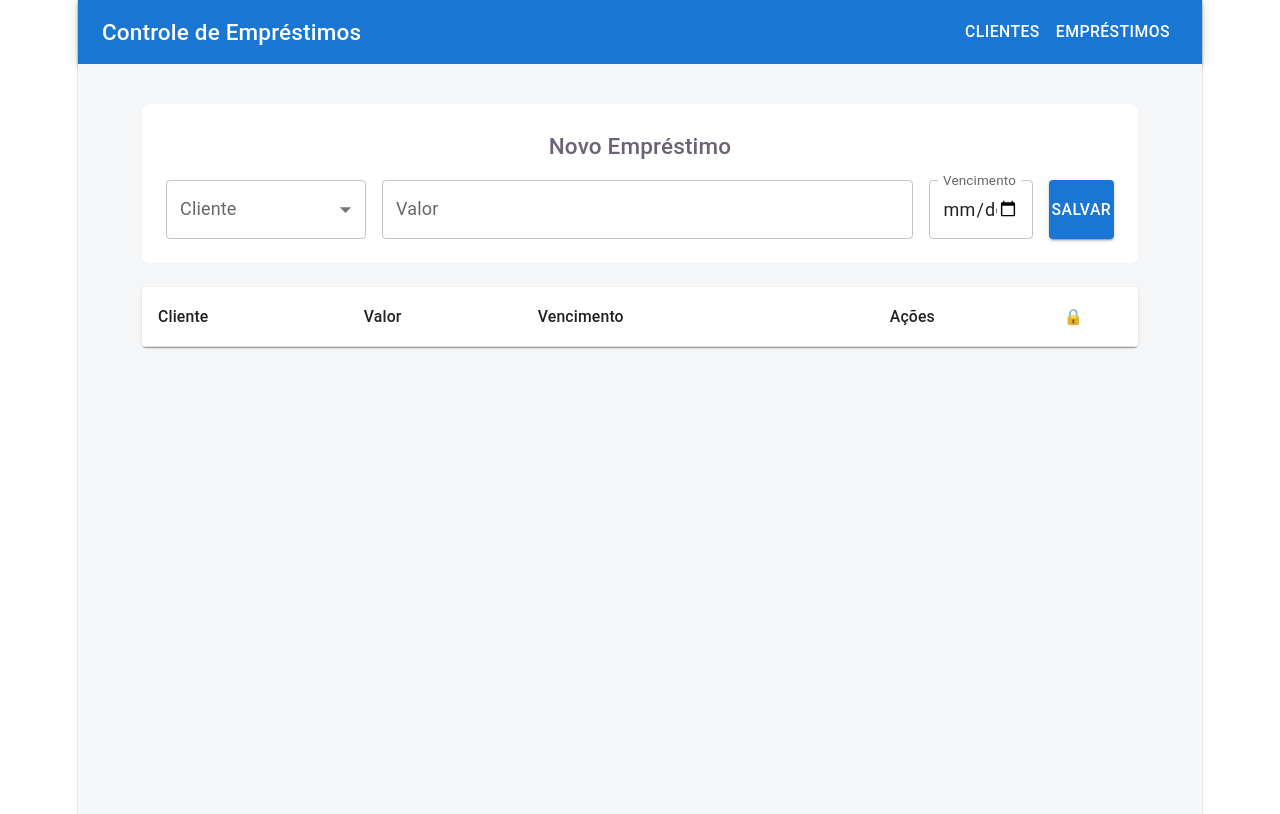
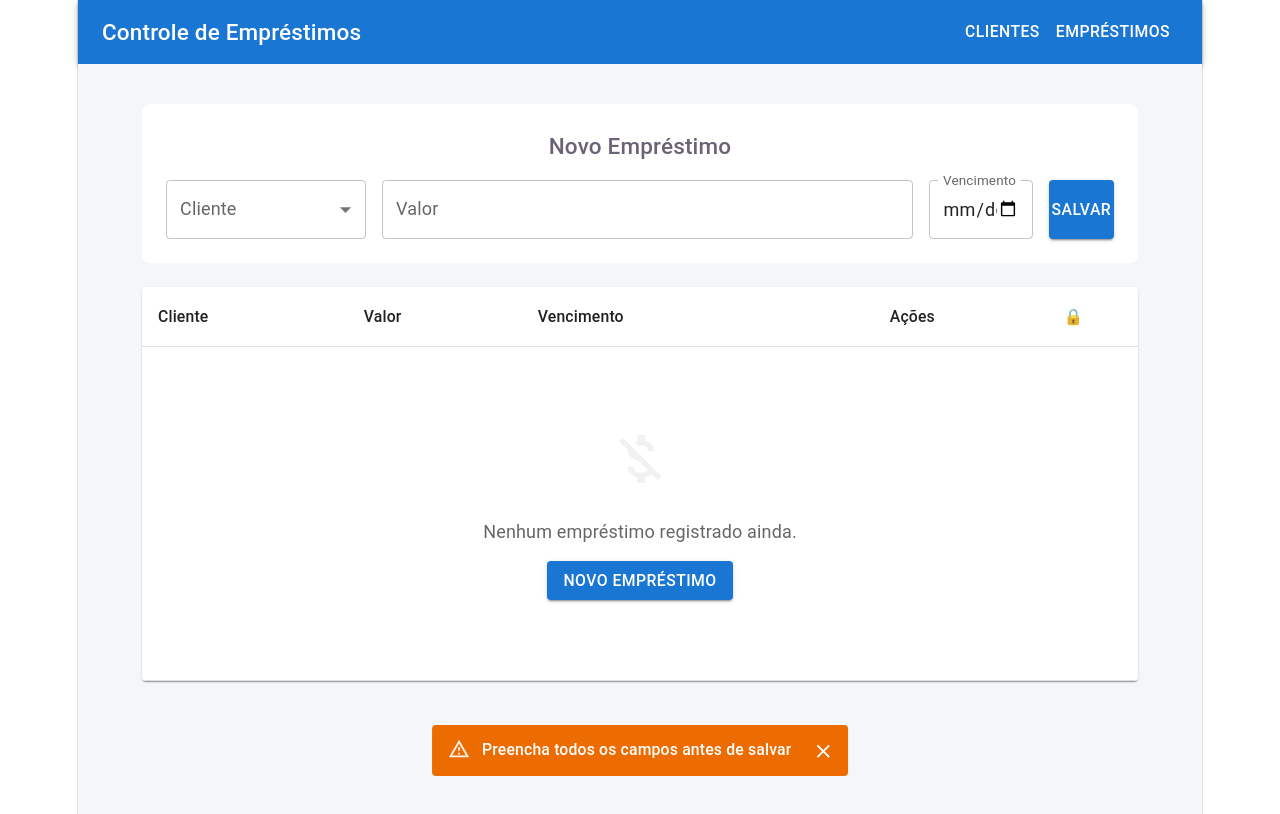
Before and after one commit to FernandoProjetosGitHub/controle-emprestimos, a React (Vite) app in the folder controle-emprestimos/: page /emprestimos in a window 1280 px wide. Both pictures are taken after a click on the button "SALVAR". Shown: the top 814 px of the page. Built offline with nearby package versions, Linux system fonts and the light colour scheme.

Commit message:
adicionado performace da claude ao projeto

```diff
--- a/controle-emprestimos/src/components/ClienteDrawer.tsx
+++ b/controle-emprestimos/src/components/ClienteDrawer.tsx
@@ -1,10 +1,9 @@
 import { Box, Button, Drawer, TextField, Typography } from "@mui/material";
-import { useEffect, useState } from "react";
+import { useState } from "react";
 
 type Props = {
   open: boolean;
   onClose: () => void;
-  onOpen?: () => void;
   onSave: (cliente: {
     nome: string;
     juros: number;
--- /dev/null
+++ b/controle-emprestimos/src/components/Notificacao.tsx
@@ -0,0 +1,41 @@
+import { Snackbar, Alert } from "@mui/material";
+
+// 📌 definição das informações que o componente recebe
+type Props = {
+  mensagem: string;           // texto que aparece na notificação
+  aberto: boolean;            // true = visível, false = escondido
+  onFechar: () => void;       // função chamada quando a notificação fecha
+  tipo: "erro" | "aviso" | "sucesso"; // controla a cor
+};
+
+export default function Notificacao({ mensagem, aberto, onFechar, tipo }: Props) {
+  return (
+    <Snackbar
+      open={aberto}
+      autoHideDuration={4000}   // some automaticamente após 4 segundos
+      onClose={onFechar}        // também fecha se o usuário clicar no X
+      anchorOrigin={{
+        vertical: "bottom",     // posição vertical: embaixo
+        horizontal: "center",   // posição horizontal: centro
+      }}
+    >
+      {/*
+        Alert é o componente visual colorido dentro do Snackbar
+        severity recebe o tipo mas o MUI usa nomes em inglês,
+        então fazemos a tradução aqui mesmo
+      */}
+      <Alert
+        onClose={onFechar}
+        severity={
+          tipo === "erro"    ? "error"   :
+          tipo === "aviso"   ? "warning" :
+          "success"                        // tipo === "sucesso"
+        }
+        variant="filled"  // fundo colorido sólido, mais fácil de ver
+        sx={{ width: "100%" }}
+      >
+        {mensagem}
+      </Alert>
+    </Snackbar>
+  );
+}
--- /dev/null
+++ b/controle-emprestimos/src/components/TabelaVazia.tsx
@@ -0,0 +1,41 @@
+import { Box, Button, Typography } from "@mui/material";
+import type { ReactNode } from "react";
+
+// 📌 informações que o componente recebe
+type Props = {
+  mensagem: string;      // texto explicativo
+  textoBotao: string;    // texto do botão de ação
+  onAcao: () => void;    // função chamada ao clicar no botão
+  icone: ReactNode;      // ícone a exibir — ReactNode aceita qualquer elemento JSX
+};
+
+export default function TabelaVazia({ mensagem, textoBotao, onAcao, icone }: Props) {
+  return (
+    <Box
+      sx={{
+        display: "flex",
+        flexDirection: "column", // empilha os elementos verticalmente
+        alignItems: "center",    // centraliza horizontalmente
+        justifyContent: "center",
+        py: 8,                   // espaçamento vertical generoso
+        gap: 2,                  // espaço entre cada elemento
+        color: "text.secondary", // cor cinza suave
+      }}
+    >
+      {/* ícone grande */}
+      <Box sx={{ fontSize: 64, lineHeight: 1, opacity: 0.3 }}>
+        {icone}
+      </Box>
+
+      {/* mensagem */}
+      <Typography variant="body1" color="text.secondary">
+        {mensagem}
+      </Typography>
+
+      {/* botão de ação */}
+      <Button variant="contained" onClick={onAcao}>
+        {textoBotao}
+      </Button>
+    </Box>
+  );
+}
--- a/controle-emprestimos/src/pages/Clientes.tsx
+++ b/controle-emprestimos/src/pages/Clientes.tsx
@@ -1,8 +1,8 @@
+import React from "react"; // necessário para o React.Fragment funcionar
 import {
   Box,
   Button,
   Container,
-  TextField,
   Typography,
   Table,
   TableHead,
@@ -13,7 +13,6 @@ import {
   TableContainer,
 } from "@mui/material";
 import ClienteDrawer from "../components/ClienteDrawer";
-import NumericField from "../components/NumericField";
 import EditClienteDialog from "../components/EditClienteDialog";
 import ActionIcon from "../components/ActionIcon";
 import ConfirmDialog from "../components/ConfirmDialog";
@@ -22,15 +21,12 @@ import DeleteTwoToneIcon from "@mui/icons-material/DeleteTwoTone";
 import LockOutlineTwoToneIcon from "@mui/icons-material/LockOutlineTwoTone";
 import LockOpenTwoToneIcon from "@mui/icons-material/LockOpenTwoTone";
 import WarningAmberTwoToneIcon from "@mui/icons-material/WarningAmberTwoTone";
+import Notificacao from "../components/Notificacao";
+import { useState, useEffect } from "react";
+import type { Cliente } from "../types/cliente"; // ✅ importa o tipo oficial
+import TabelaVazia from "../components/TabelaVazia";
+import PeopleOffTwoToneIcon from "@mui/icons-material/PeopleOffTwoTone";
 
-import { useState, useEffect } from "react";
-
-type Cliente = {
-  id: string;
-  nome: string;
-  juros: number;
-  travado: boolean;
-};
 
 function Clientes() {
   // 📌 LISTA
@@ -38,22 +34,32 @@ function Clientes() {
     const dados = localStorage.getItem("clientes");
     return dados ? JSON.parse(dados) : [];
   });
+  // 📌 NOTIFICAÇÃO — controla a barrinha de aviso
+  const [notificacao, setNotificacao] = useState<{
+    mensagem: string;
+    tipo: "erro" | "aviso" | "sucesso";
+    aberto: boolean;
+  }>({ mensagem: "", tipo: "erro", aberto: false });
 
-  // 📌 FORM
+  // função auxiliar para abrir a notificação com menos repetição
+  function notificar(mensagem: string, tipo: "erro" | "aviso" | "sucesso") {
+    setNotificacao({ mensagem, tipo, aberto: true });
+  }
+  // 📌 DRAWER
   const [drawerOpen, setDrawerOpen] = useState(false);
-  const [nome, setNome] = useState("");
-  const [juros, setJuros] = useState("");
+
+  // 📌 EXPANSÃO DE LINHA — guarda o id do cliente expandido (null = nenhum)
+  const [clienteExpandido, setClienteExpandido] = useState<string | null>(null);
 
   // ✏️ edição
   const [clienteEditando, setClienteEditando] = useState<Cliente | null>(null);
-
   const [clienteParaConfirmar, setClienteParaConfirmar] =
     useState<Cliente | null>(null);
 
   // ❗ exclusão
   const [idParaExcluir, setIdParaExcluir] = useState<string | null>(null);
 
-  // 💾 salvar
+  // 💾 salvar no localStorage sempre que a lista mudar
   useEffect(() => {
     localStorage.setItem("clientes", JSON.stringify(clientes));
   }, [clientes]);
@@ -61,42 +67,17 @@ function Clientes() {
   function abrirDrawer() {
     setDrawerOpen(true);
   }
-  // ➕ adicionar
-  function adicionarCliente() {
-    if (!nome.trim() || !juros) return;
-
-    const existe = clientes.some(
-      (c) => c.nome.toLowerCase() === nome.toLowerCase(),
-    );
-
-    if (existe) return alert("Cliente já existe");
-
-    setClientes((prev) => [
-      ...prev,
-      {
-        id: crypto.randomUUID(),
-        nome,
-        juros: Number(juros),
-        travado: true,
-      },
-    ]);
-
-    setNome("");
-    setJuros("");
-  }
 
   // 💾 salvar edição
   function salvarEdicao() {
     if (!clienteEditando) return;
-
     setClientes((prev) =>
       prev.map((c) => (c.id === clienteEditando.id ? clienteEditando : c)),
     );
-
     setClienteEditando(null);
   }
 
-  // 🔒 lock
+  // 🔒 bloquear / desbloquear
   function toggleLock(id: string) {
     setClientes((prev) =>
       prev.map((c) => (c.id === id ? { ...c, travado: !c.travado } : c)),
@@ -106,44 +87,29 @@ function Clientes() {
   // ❌ excluir
   function confirmarExclusao() {
     if (!idParaExcluir) return;
-
     setClientes((prev) => prev.filter((c) => c.id !== idParaExcluir));
-
     setIdParaExcluir(null);
   }
 
   return (
     <Box sx={{ bgcolor: "#f4f6f8", minHeight: "100vh", p: 3 }}>
       <Container>
-        {/* 🟢 FORM */}
-        <Box sx={{ mb: 3, p: 3, bgcolor: "white", borderRadius: 2 }}>
-          <Typography variant="h6">Cadastro de Clientes</Typography>
-
+        {/* 🟢 HEADER */}
         <Box
           sx={{
+            mb: 3,
+            p: 3,
+            bgcolor: "white",
+            borderRadius: 2,
             display: "flex",
-              flexWrap: "wrap",
-              gap: 2,
-              mt: 2,
+            alignItems: "center",
+            justifyContent: "space-between",
           }}
         >
-            <TextField
-              label="Nome"
-              value={nome}
-              onChange={(e) => setNome(e.target.value)}
-              sx={{ minWidth: 200 }}
-            />
-            <Box sx={{ minWidth: 120 }}>
-              <NumericField
-                label="Juros (%)"
-                value={juros}
-                onChange={(v) => setJuros(v as string)}
-              />
-            </Box>
-            <Button variant="contained" onClick={() => abrirDrawer()}>
-              Cadastrar Cliente
+          <Typography variant="h6">Cadastro de Clientes</Typography>
+          <Button variant="contained" onClick={abrirDrawer}>
+            Novo Cliente
           </Button>
-          </Box>
         </Box>
 
         {/* 📋 TABELA */}
@@ -158,62 +124,31 @@ function Clientes() {
             </TableHead>
 
 <TableBody>
-              {clientes.map((c) => (
-                <TableRow key={c.id}>
-                  <TableCell>{c.nome}</TableCell>
-                  <TableCell>{c.juros}%</TableCell>
-
-                  <TableCell align="center">
-                    <Box
-                      sx={{
-                        display: "flex",
-                        justifyContent: "space-between",
-                        width: 110,
-                        mx: "auto",
-                      }}
-                    >
-                      {/* 🔧 EDITAR + EXCLUIR */}
-                      <Box sx={{ display: "flex", gap: 0.5 }}>
-                        <ActionIcon
-                          title="Editar cliente"
-                          disabled={c.travado}
-                          onClick={() => setClienteParaConfirmar(c)}
-                          color="#fbc02d"
-                        >
-                          <EditTwoToneIcon />
-                        </ActionIcon>
-
-                        <ActionIcon
-                          title="Excluir cliente"
-                          disabled={c.travado}
-                          onClick={() => setIdParaExcluir(c.id)}
-                          color="#d32f2f"
-                        >
-                          <DeleteTwoToneIcon />
-                        </ActionIcon>
-                      </Box>
-
-                      {/* 🔒 LOCK */}
-                      <ActionIcon
-                        title={c.travado ? "Desbloquear" : "Bloquear"}
-                        onClick={() => toggleLock(c.id)}
-                        color={c.travado ? "gray" : "orange"}
-                      >
-                        {c.travado ? (
-                          <LockOutlineTwoToneIcon />
-                        ) : (
-                          <LockOpenTwoToneIcon />
-                        )}
-                      </ActionIcon>
-                    </Box>
+  {clientes.length === 0 ? (
+    // se não há clientes, mostra o estado vazio
+    <TableRow>
+      <TableCell colSpan={3}>
+        <TabelaVazia
+          icone={<PeopleOffTwoToneIcon sx={{ fontSize: 64, opacity: 0.3 }} />}
+          mensagem="Nenhum cliente cadastrado ainda."
+          textoBotao="Novo Cliente"
+          onAcao={abrirDrawer} // já temos essa função, só reutilizamos!
+        />
       </TableCell>
     </TableRow>
-              ))}
+  ) : (
+    // senão, mostra as linhas normais
+    clientes.map((c) => (
+      <React.Fragment key={c.id}>
+        {/* ... resto do código não muda */}
+      </React.Fragment>
+    ))
+  )}
 </TableBody>
           </Table>
         </TableContainer>
 
-        {/* ✏️ EDITAR */}
+        {/* ✏️ CONFIRMAR EDIÇÃO */}
         <ConfirmDialog
           open={!!clienteParaConfirmar}
           onClose={() => setClienteParaConfirmar(null)}
@@ -227,6 +162,7 @@ function Clientes() {
           color="#fbc02d"
           icon={<WarningAmberTwoToneIcon sx={{ color: "#fbc02d" }} />}
         />
+
         <EditClienteDialog
           open={!!clienteEditando}
           cliente={clienteEditando}
@@ -237,7 +173,7 @@ function Clientes() {
           onSave={salvarEdicao}
         />
 
-        {/* ❗ EXCLUIR */}
+        {/* ❗ CONFIRMAR EXCLUSÃO */}
         <ConfirmDialog
           open={!!idParaExcluir}
           onClose={() => setIdParaExcluir(null)}
@@ -248,17 +184,18 @@ function Clientes() {
           color="#d32f2f"
           icon={<WarningAmberTwoToneIcon sx={{ color: "#d32f2f" }} />}
         />
+
+        {/* 📋 DRAWER DE CADASTRO */}
         <ClienteDrawer
           open={drawerOpen}
           onClose={() => setDrawerOpen(false)}
-          onOpen={resetForm}
           onSave={(novo) => {
             const existe = clientes.some(
               (c) => c.nome.toLowerCase() === novo.nome.toLowerCase(),
             );
 
             if (existe) {
-              alert("Cliente já existe");
+              notificar("Cliente já existe", "erro");
               return;
             }
 
@@ -275,6 +212,15 @@ function Clientes() {
             ]);
           }}
         />
+        {/* 🔔 NOTIFICAÇÃO */}
+        <Notificacao
+          mensagem={notificacao.mensagem}
+          aberto={notificacao.aberto}
+          tipo={notificacao.tipo}
+          onFechar={() =>
+            setNotificacao((prev) => ({ ...prev, aberto: false }))
+          }
+        />
       </Container>
     </Box>
   );
--- a/controle-emprestimos/src/pages/Emprestimos.tsx
+++ b/controle-emprestimos/src/pages/Emprestimos.tsx
@@ -25,10 +25,13 @@ import PaidTwoToneIcon from "@mui/icons-material/PaidTwoTone";
 import CheckCircleTwoToneIcon from "@mui/icons-material/CheckCircleTwoTone";
 import DeleteTwoToneIcon from "@mui/icons-material/DeleteTwoTone";
 import WarningAmberTwoToneIcon from "@mui/icons-material/WarningAmberTwoTone";
-
+import Notificacao from "../components/Notificacao";
 import { useState, useEffect } from "react";
 import type { Emprestimo } from "../types/emprestimo";
 import type { Cliente } from "../types/cliente";
+import TabelaVazia from "../components/TabelaVazia";
+import MoneyOffTwoToneIcon from "@mui/icons-material/MoneyOffTwoTone";
+
 
 function Emprestimos() {
   const [lista, setLista] = useState<Emprestimo[]>(() => {
@@ -41,7 +44,16 @@ function Emprestimos() {
       }))
       : [];
   });
+  // 📌 NOTIFICAÇÃO
+  const [notificacao, setNotificacao] = useState<{
+    mensagem: string;
+    tipo: "erro" | "aviso" | "sucesso";
+    aberto: boolean;
+  }>({ mensagem: "", tipo: "erro", aberto: false });
 
+  function notificar(mensagem: string, tipo: "erro" | "aviso" | "sucesso") {
+    setNotificacao({ mensagem, tipo, aberto: true });
+  }
   const [clientes, setClientes] = useState<Cliente[]>([]);
 
   const [clienteSelecionado, setClienteSelecionado] = useState("");
@@ -68,7 +80,7 @@ function Emprestimos() {
 
   function adicionarEmprestimo() {
     if (!valor || !vencimento || !clienteSelecionado) {
-      return alert("Preencha tudo");
+      return notificar("Preencha todos os campos antes de salvar", "aviso");
     }
 
     const cliente = clientes.find((c) => c.id === clienteSelecionado);
@@ -151,7 +163,13 @@ function Emprestimos() {
               type="date"
               value={vencimento}
               onChange={(e) => setVencimento(e.target.value)}
-              slotProps={{ inputLabel: { shrink: true } }}
+              slotProps={{
+                inputLabel: { shrink: true },
+                htmlInput: {
+                  // datas anteriores a hoje ficam desabilitadas no calendário
+                  min: new Date().toISOString().split("T")[0],
+                },
+              }}
             />
 
             <Button variant="contained" onClick={adicionarEmprestimo}>
@@ -174,73 +192,30 @@ function Emprestimos() {
             </TableHead>
 
             <TableBody>
-              {lista.map((e) => (
-                <TableRow key={e.id}>
-                  <TableCell>{getNomeCliente(e.clienteId)}</TableCell>
-                  <TableCell>R$ {e.valor.toFixed(2)}</TableCell>
-                  <TableCell>
-                    {new Date(e.vencimento).toLocaleDateString("pt-BR")}
-                  </TableCell>
-
-                  {/* AÇÕES */}
-                  <TableCell align="center">
-                    <Box
-                      sx={{
-                        display: "flex",
-                        justifyContent: "center",
-                        gap: 0.5,
+              {lista.length === 0 ? (
+                // se não há empréstimos, mostra o estado vazio
+                <TableRow>
+                  <TableCell colSpan={5}>
+                    {/* colSpan={5} porque a tabela de empréstimos tem 5 colunas */}
+                    <TabelaVazia
+                      icone={<MoneyOffTwoToneIcon sx={{ fontSize: 64, opacity: 0.3 }} />}
+                      mensagem="Nenhum empréstimo registrado ainda."
+                      textoBotao="Novo Empréstimo"
+                      onAcao={() => {
+                        // scroll suave até o formulário de novo empréstimo
+                        window.scrollTo({ top: 0, behavior: "smooth" });
                       }}
-                    >
-                      <ActionIcon
-                        title={
-                          e.travado
-                            ? "Desbloqueie para alterar"
-                            : e.pago
-                              ? "Desfazer pagamento"
-                              : "Marcar como pago"
-                        }
-                        disabled={e.travado}
-                        onClick={() => setIdParaPagar(e.id)}
-                        color={e.pago ? "green" : "#fbc02d"}
-                      >
-                        {e.pago ? (
-                          <CheckCircleTwoToneIcon />
-                        ) : (
-                          <PaidTwoToneIcon />
-                        )}
-                      </ActionIcon>
-
-                      <ActionIcon
-                        title={
-                          e.travado
-                            ? "Desbloqueie para excluir"
-                            : "Excluir empréstimo"
-                        }
-                        disabled={e.travado}
-                        onClick={() => setIdParaExcluir(e.id)}
-                        color="#d32f2f"
-                      >
-                        <DeleteTwoToneIcon />
-                      </ActionIcon>
-                    </Box>
-                  </TableCell>
-
-                  {/* LOCK */}
-                  <TableCell align="center">
-                    <ActionIcon
-                      title={e.travado ? "Desbloquear" : "Bloquear"}
-                      onClick={() => toggleLock(e.id)}
-                      color={e.travado ? "gray" : "orange"}
-                    >
-                      {e.travado ? (
-                        <LockOutlineTwoToneIcon />
-                      ) : (
-                        <LockOpenTwoToneIcon />
-                      )}
-                    </ActionIcon>
+                    />
                   </TableCell>
                 </TableRow>
-              ))}
+              ) : (
+                // senão, mostra as linhas normais
+                lista.map((e) => (
+                  <TableRow key={e.id}>
+                    {/* ... resto do código não muda */}
+                  </TableRow>
+                ))
+              )}
             </TableBody>
           </Table>
         </TableContainer>
@@ -272,6 +247,15 @@ function Emprestimos() {
           color="#d32f2f"
           icon={<WarningAmberTwoToneIcon sx={{ color: "#d32f2f" }} />}
         />
+        {/* 🔔 NOTIFICAÇÃO */}
+        <Notificacao
+          mensagem={notificacao.mensagem}
+          aberto={notificacao.aberto}
+          tipo={notificacao.tipo}
+          onFechar={() =>
+            setNotificacao((prev) => ({ ...prev, aberto: false }))
+          }
+        />
       </Container>
     </Box>
   );
```
Also changed, not shown: controle-emprestimos/src/types/cliente.ts (+6 -4 lines), controle-emprestimos/src/types/emprestimo.ts (+3 -6 lines). Lines whose indentation alone changed are shown as unchanged.
